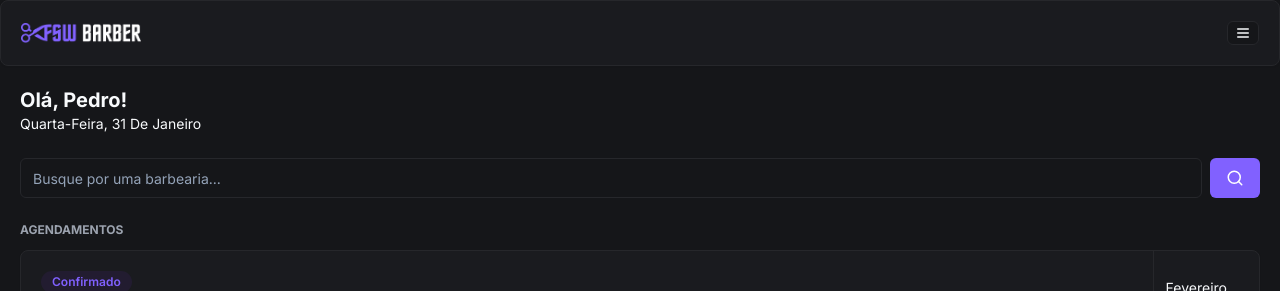
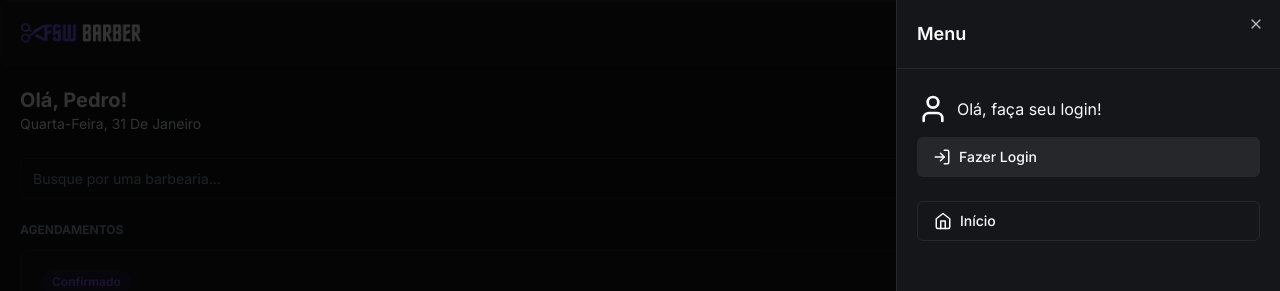
Before and after one commit to eu-pedro/FSW-Barber, a Next.js app: page / in a window 1280 px wide. Both pictures are taken after a click on the button 1243 px from the left and 33 px from the top of the page. Shown: the top 291 px of the page. Built offline with nearby package versions, Linux system fonts and the light colour scheme; no server answers; the database is empty.

Commit message:
feat: ensure unauthenticated user is redirected to on booking click

```diff
--- a/app/_components/Header.tsx
+++ b/app/_components/Header.tsx
@@ -1,16 +1,28 @@
+'use client'
 import Image from 'next/image'
 import { Card, CardContent } from './ui/card'
 import { Button } from './ui/button'
 import { MenuIcon } from 'lucide-react'
+import { Sheet, SheetContent, SheetTrigger } from './ui/sheet'
+
+import { SideMenu } from './SideMenu'
 
 export function Header() {
   return (
     <Card>
       <CardContent className="p-5 flex justify-between flex-row items-center">
         <Image src="/logo.png" alt="FSW Barber" height={22} width={120} />
-        <Button variant="outline" size="icon" className="h-6 w-8">
-          <MenuIcon size={16} />
-        </Button>
+        <Sheet>
+          <SheetTrigger asChild>
+            <Button variant="outline" size="icon" className="h-6 w-8">
+              <MenuIcon size={16} />
+            </Button>
+          </SheetTrigger>
+
+          <SheetContent className="p-0">
+            <SideMenu />
+          </SheetContent>
+        </Sheet>
       </CardContent>
     </Card>
   )
--- /dev/null
+++ b/app/_components/SideMenu.tsx
@@ -0,0 +1,78 @@
+'use client'
+
+import { Avatar, AvatarImage } from './ui/avatar'
+import {
+  LogOutIcon,
+  UserIcon,
+  LogInIcon,
+  HomeIcon,
+  CalendarIcon,
+} from 'lucide-react'
+import { Button } from './ui/button'
+import { SheetHeader, SheetTitle } from './ui/sheet'
+import { useSession, signOut, signIn } from 'next-auth/react'
+import Link from 'next/link'
+
+export function SideMenu() {
+  const { data } = useSession()
+
+  const handleLogOutClick = () => signOut()
+
+  const handleLogInClick = () => signIn()
+  return (
+    <>
+      <SheetHeader className="text-left border-b border-solid border-secondary p-5">
+        <SheetTitle>Menu</SheetTitle>
+      </SheetHeader>
+
+      {data?.user ? (
+        <div className="flex justify-between px-5 py-6 items-center">
+          <div className="flex items-center gap-3">
+            <Avatar>
+              <AvatarImage src={data?.user?.image ?? ''} />
+            </Avatar>
+
+            <h2 className="font-bold">{data.user.name}</h2>
+          </div>
+
+          <Button variant="secondary" size="icon">
+            <LogOutIcon onClick={handleLogOutClick} />
+          </Button>
+        </div>
+      ) : (
+        <div className="flex flex-col gap-3  px-5 py-6">
+          <div className="flex items-center gap-2">
+            <UserIcon size={32} />
+            <h2>Olá, faça seu login!</h2>
+          </div>
+          <Button
+            className="w-full justify-start"
+            variant="secondary"
+            onClick={handleLogInClick}
+          >
+            <LogInIcon className="mr-2" size={18} />
+            Fazer Login
+          </Button>
+        </div>
+      )}
+
+      <div className="flex flex-col gap-3 px-5">
+        <Button className="justify-start" variant="outline" asChild>
+          <Link href="/">
+            <HomeIcon size={18} className="mr-2" />
+            Início
+          </Link>
+        </Button>
+
+        {data?.user && (
+          <Button className="justify-start" variant="outline" asChild>
+            <Link href="/bookings">
+              <CalendarIcon size={18} className="mr-2" />
+              Agendamentos
+            </Link>
+          </Button>
+        )}
+      </div>
+    </>
+  )
+}
--- /dev/null
+++ b/app/_components/ui/sheet.tsx
@@ -0,0 +1,140 @@
+"use client"
+
+import * as React from "react"
+import * as SheetPrimitive from "@radix-ui/react-dialog"
+import { cva, type VariantProps } from "class-variance-authority"
+import { X } from "lucide-react"
+
+import { cn } from "@/app/_lib/utils"
+
+const Sheet = SheetPrimitive.Root
+
+const SheetTrigger = SheetPrimitive.Trigger
+
+const SheetClose = SheetPrimitive.Close
+
+const SheetPortal = SheetPrimitive.Portal
+
+const SheetOverlay = React.forwardRef<
+  React.ElementRef<typeof SheetPrimitive.Overlay>,
+  React.ComponentPropsWithoutRef<typeof SheetPrimitive.Overlay>
+>(({ className, ...props }, ref) => (
+  <SheetPrimitive.Overlay
+    className={cn(
+      "fixed inset-0 z-50 bg-black/80  data-[state=open]:animate-in data-[state=closed]:animate-out data-[state=closed]:fade-out-0 data-[state=open]:fade-in-0",
+      className
+    )}
+    {...props}
+    ref={ref}
+  />
+))
+SheetOverlay.displayName = SheetPrimitive.Overlay.displayName
+
+const sheetVariants = cva(
+  "fixed z-50 gap-4 bg-background p-6 shadow-lg transition ease-in-out data-[state=open]:animate-in data-[state=closed]:animate-out data-[state=closed]:duration-300 data-[state=open]:duration-500",
+  {
+    variants: {
+      side: {
+        top: "inset-x-0 top-0 border-b data-[state=closed]:slide-out-to-top data-[state=open]:slide-in-from-top",
+        bottom:
+          "inset-x-0 bottom-0 border-t data-[state=closed]:slide-out-to-bottom data-[state=open]:slide-in-from-bottom",
+        left: "inset-y-0 left-0 h-full w-3/4 border-r data-[state=closed]:slide-out-to-left data-[state=open]:slide-in-from-left sm:max-w-sm",
+        right:
+          "inset-y-0 right-0 h-full w-3/4  border-l data-[state=closed]:slide-out-to-right data-[state=open]:slide-in-from-right sm:max-w-sm",
+      },
+    },
+    defaultVariants: {
+      side: "right",
+    },
+  }
+)
+
+interface SheetContentProps
+  extends React.ComponentPropsWithoutRef<typeof SheetPrimitive.Content>,
+    VariantProps<typeof sheetVariants> {}
+
+const SheetContent = React.forwardRef<
+  React.ElementRef<typeof SheetPrimitive.Content>,
+  SheetContentProps
+>(({ side = "right", className, children, ...props }, ref) => (
+  <SheetPortal>
+    <SheetOverlay />
+    <SheetPrimitive.Content
+      ref={ref}
+      className={cn(sheetVariants({ side }), className)}
+      {...props}
+    >
+      {children}
+      <SheetPrimitive.Close className="absolute right-4 top-4 rounded-sm opacity-70 ring-offset-background transition-opacity hover:opacity-100 focus:outline-none focus:ring-2 focus:ring-ring focus:ring-offset-2 disabled:pointer-events-none data-[state=open]:bg-secondary">
+        <X className="h-4 w-4" />
+        <span className="sr-only">Close</span>
+      </SheetPrimitive.Close>
+    </SheetPrimitive.Content>
+  </SheetPortal>
+))
+SheetContent.displayName = SheetPrimitive.Content.displayName
+
+const SheetHeader = ({
+  className,
+  ...props
+}: React.HTMLAttributes<HTMLDivElement>) => (
+  <div
+    className={cn(
+      "flex flex-col space-y-2 text-center sm:text-left",
+      className
+    )}
+    {...props}
+  />
+)
+SheetHeader.displayName = "SheetHeader"
+
+const SheetFooter = ({
+  className,
+  ...props
+}: React.HTMLAttributes<HTMLDivElement>) => (
+  <div
+    className={cn(
+      "flex flex-col-reverse sm:flex-row sm:justify-end sm:space-x-2",
+      className
+    )}
+    {...props}
+  />
+)
+SheetFooter.displayName = "SheetFooter"
+
+const SheetTitle = React.forwardRef<
+  React.ElementRef<typeof SheetPrimitive.Title>,
+  React.ComponentPropsWithoutRef<typeof SheetPrimitive.Title>
+>(({ className, ...props }, ref) => (
+  <SheetPrimitive.Title
+    ref={ref}
+    className={cn("text-lg font-semibold text-foreground", className)}
+    {...props}
+  />
+))
+SheetTitle.displayName = SheetPrimitive.Title.displayName
+
+const SheetDescription = React.forwardRef<
+  React.ElementRef<typeof SheetPrimitive.Description>,
+  React.ComponentPropsWithoutRef<typeof SheetPrimitive.Description>
+>(({ className, ...props }, ref) => (
+  <SheetPrimitive.Description
+    ref={ref}
+    className={cn("text-sm text-muted-foreground", className)}
+    {...props}
+  />
+))
+SheetDescription.displayName = SheetPrimitive.Description.displayName
+
+export {
+  Sheet,
+  SheetPortal,
+  SheetOverlay,
+  SheetTrigger,
+  SheetClose,
+  SheetContent,
+  SheetHeader,
+  SheetFooter,
+  SheetTitle,
+  SheetDescription,
+}
--- a/app/api/auth/[...nextauth]/route.ts
+++ b/app/api/auth/[...nextauth]/route.ts
@@ -1,11 +1,11 @@
 import { db } from '@/app/_lib/prisma'
 import { PrismaAdapter } from '@auth/prisma-adapter'
-import NextAuth from 'next-auth'
+import NextAuth, { AuthOptions } from 'next-auth'
 import { Adapter } from 'next-auth/adapters'
 
 import GoogleProvider from 'next-auth/providers/google'
 
-const handler = NextAuth({
+export const authOptions: AuthOptions = {
   adapter: PrismaAdapter(db) as Adapter,
   providers: [
     GoogleProvider({
@@ -13,6 +13,8 @@
       clientSecret: process.env.GOOGLE_CLIENT_SECRET as string,
     }),
   ],
-})
+}
+
+const handler = NextAuth(authOptions)
 
 export { handler as GET, handler as POST }
--- a/app/barbershop/[id]/_components/BarbershopInfo.tsx
+++ b/app/barbershop/[id]/_components/BarbershopInfo.tsx
@@ -5,6 +5,8 @@
 import { Barbershop } from '@prisma/client'
 import { ChevronLeftIcon, MenuIcon, MapPinIcon, StarIcon } from 'lucide-react'
 import { useRouter } from 'next/navigation'
+import { Sheet, SheetContent, SheetTrigger } from '@/app/_components/ui/sheet'
+import { SideMenu } from '@/app/_components/SideMenu'
 
 interface BarbershopInfoProps {
   barbershop: Barbershop
@@ -13,7 +15,7 @@
 export function BarbershopInfo({ barbershop }: BarbershopInfoProps) {
   const router = useRouter()
   function handleBackClick() {
-    router.back()
+    router.replace('/')
   }
 
   return (
@@ -27,6 +29,8 @@
           <ChevronLeftIcon onClick={handleBackClick} />
         </Button>
 
+        <Sheet>
+          <SheetTrigger asChild>
             <Button
               size="icon"
               variant="outline"
@@ -34,6 +38,12 @@
             >
               <MenuIcon />
             </Button>
+          </SheetTrigger>
+
+          <SheetContent className="p-0">
+            <SideMenu />
+          </SheetContent>
+        </Sheet>
 
         <Image
           src={barbershop.imageUrl}
--- a/app/barbershop/[id]/_components/ServiceItem.tsx
+++ b/app/barbershop/[id]/_components/ServiceItem.tsx
@@ -1,13 +1,23 @@
+'use client'
+
 import { Button } from '@/app/_components/ui/button'
 import { Card, CardContent } from '@/app/_components/ui/card'
 import { Service } from '@prisma/client'
+import { signIn } from 'next-auth/react'
 import Image from 'next/image'
 
 interface ServiceItemProps {
   service: Service
+  isAuthenticated: boolean
 }
 
-export function ServiceItem({ service }: ServiceItemProps) {
+export function ServiceItem({ service, isAuthenticated }: ServiceItemProps) {
+  function handleBookingClick() {
+    if (!isAuthenticated) {
+      return signIn('google')
+    }
+  }
+
   return (
     <Card>
       <CardContent className="p-3">
@@ -33,7 +43,9 @@
                   currency: 'BRL',
                 }).format(Number(service.price))}
               </p>
-              <Button variant="secondary">Reservar</Button>
+              <Button variant="secondary" onClick={handleBookingClick}>
+                Reservar
+              </Button>
             </div>
           </div>
         </div>
--- a/app/barbershop/[id]/page.tsx
+++ b/app/barbershop/[id]/page.tsx
@@ -2,6 +2,8 @@
 
 import { BarbershopInfo } from './_components/BarbershopInfo'
 import { ServiceItem } from './_components/ServiceItem'
+import { getServerSession } from 'next-auth'
+import { authOptions } from '@/app/api/auth/[...nextauth]/route'
 
 interface BarbershopDetailsPageProps {
   params: {
@@ -12,6 +14,8 @@
 export default async function BarbershopDetailsPage({
   params,
 }: BarbershopDetailsPageProps) {
+  const session = await getServerSession(authOptions)
+
   if (!params.id) {
     // TODO: redirecionar para a home
     return null
@@ -25,7 +29,6 @@
       services: true,
     },
   })
-
   if (!barbershop) {
     // TODO: redirecionar para a home
     return null
@@ -36,7 +39,11 @@
       <BarbershopInfo barbershop={barbershop} />
       <div className="px-5 flex flex-col gap-4 py-6">
         {barbershop.services.map((service) => (
-          <ServiceItem key={service.id} service={service} />
+          <ServiceItem
+            key={service.id}
+            service={service}
+            isAuthenticated={!!session?.user}
+          />
         ))}
       </div>
     </>
```
Also changed, not shown: 2 other files (tests, documents, lock files or other folders). Lines whose indentation alone changed are shown as unchanged.
